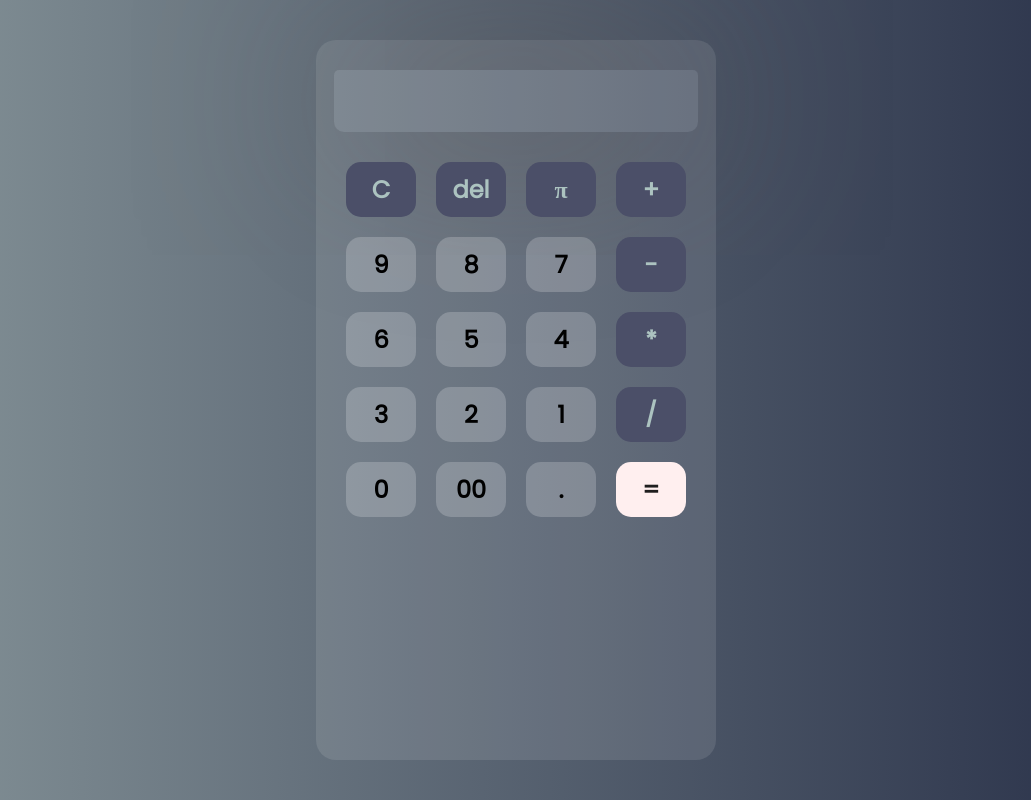
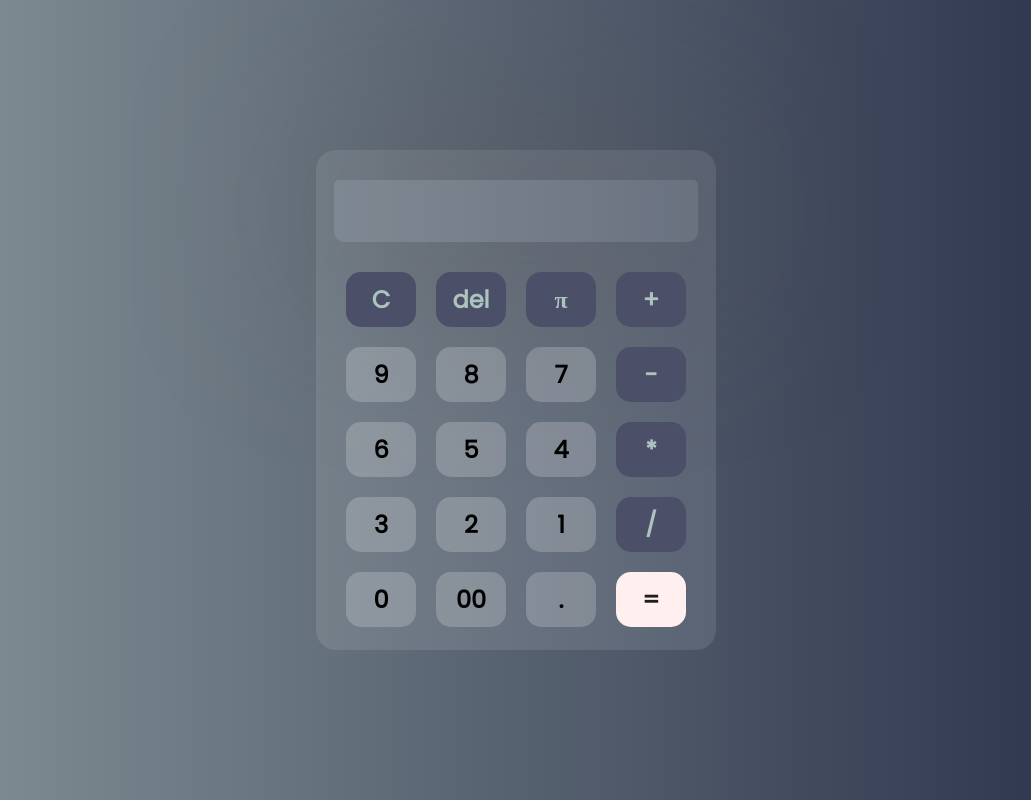
Before and after one commit to KAIZ-J/Calculator, a plain HTML site: page index.html in a window 1280 px wide. Shown: the whole page, without its empty margins (124-1155 px from the left). Drawn offline with Linux system fonts and the light colour scheme; a web font is replaced by a local one.

Commit message:
Update index.html

```diff
--- a/index.html
+++ b/index.html
@@ -47,7 +47,7 @@
       .calculator-container {
         background-color: rgb(255, 255, 255, 0.1);
         width: 400px;
-        height: 90vh;
+        height: 500px;
         border-radius: 20px;
         display: flex;
         flex-direction: column;
@@ -72,6 +72,7 @@
         margin-top: 30px;
         font-family: poppins;
         border-radius: 5px 5px 10px 10px;
+        outline: none;
       }
 
       #button-grid {
```
